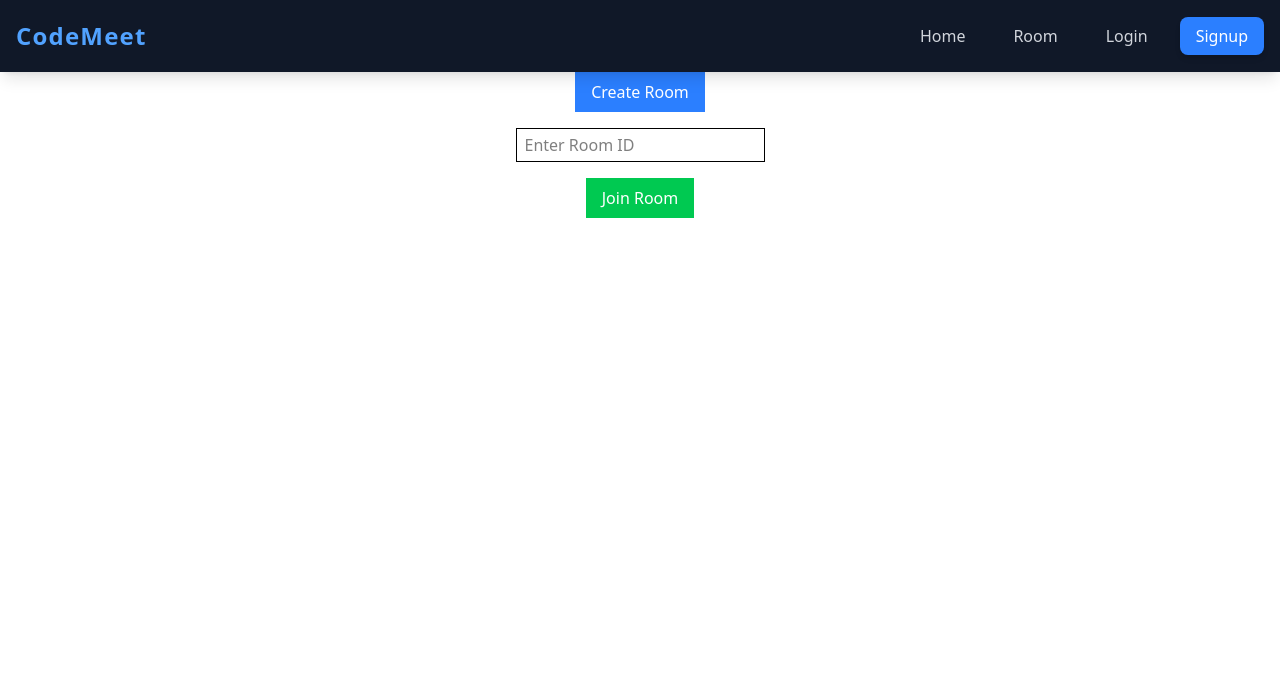
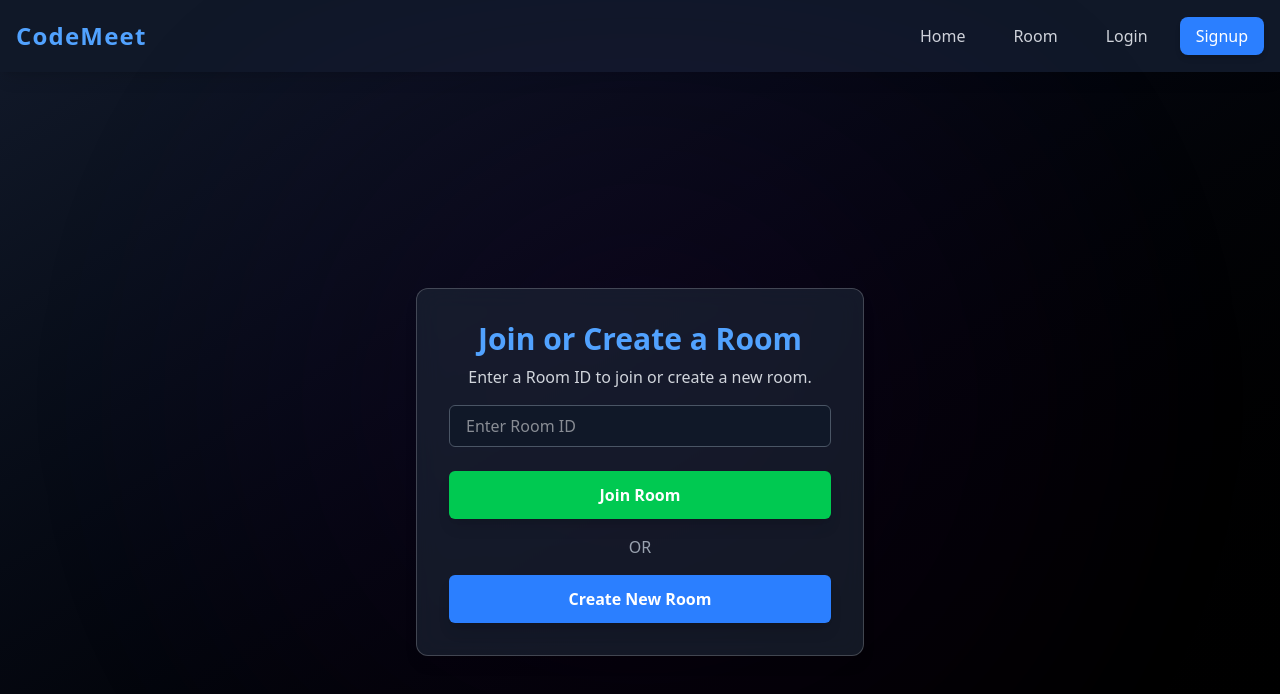
Before and after one commit to eshaanpandey/CodeMeet, a React (Vite) app in the folder client/: page /setup-room in a window 1280 px wide. Shown: the top 694 px of the page. Built offline with nearby package versions, Linux system fonts and the light colour scheme.

Commit message:
update setupRoom

```diff
--- a/client/src/pages/SetupRoom.jsx
+++ b/client/src/pages/SetupRoom.jsx
@@ -1,5 +1,6 @@
 import React, { useState } from "react";
 import { useNavigate } from "react-router-dom";
+import { motion } from "framer-motion";
 
 const SetupRoom = () => {
   const [roomID, setRoomID] = useState("");
@@ -7,12 +8,16 @@ const SetupRoom = () => {
 
   const createRoom = async () => {
     try {
-      const res = await fetch("http://localhost:8080/create-room", {
+      const res = await fetch(
+        "https://codemeet-zzlo.onrender.com/create-room",
+        {
+          //   const res = await fetch("http://localhost:8080/create-room", {
           method: "POST",
           headers: {
             "Content-Type": "application/json",
           },
-      });
+        }
+      );
       const data = await res.json();
 
       if (data.room_id) {
@@ -33,7 +38,10 @@ const SetupRoom = () => {
     }
 
     try {
-      const res = await fetch(`http://localhost:8080/join-room/${roomID}`);
+      const res = await fetch(
+        `https://codemeet-zzlo.onrender.com/join-room/${roomID}`
+      );
+      //   const res = await fetch(`http://localhost:8080/join-room/${roomID}`);
       const data = await res.json();
 
       if (data.error) {
@@ -48,20 +56,57 @@ const SetupRoom = () => {
   };
 
   return (
-    <div className="flex flex-col items-center gap-4">
-      <button onClick={createRoom} className="px-4 py-2 bg-blue-500 text-white">
-        Create Room
-      </button>
-      <input
+    <div className="min-h-screen bg-gradient-to-br from-gray-900 to-black flex flex-col items-center justify-center text-white">
+      {/* Background Glow */}
+      <div className="absolute inset-0 bg-[radial-gradient(circle,_rgba(90,10,150,0.3)_10%,_transparent_80%)] blur-3xl opacity-30"></div>
+
+      {/* Card Container */}
+      <motion.div
+        initial={{ opacity: 0, y: -20 }}
+        animate={{ opacity: 1, y: 0 }}
+        transition={{ duration: 0.6 }}
+        className="w-full max-w-md p-8 bg-gray-800/60 backdrop-blur-md rounded-xl shadow-lg border border-white/20"
+      >
+        <h1 className="text-3xl font-bold text-center text-blue-400">
+          Join or Create a Room
+        </h1>
+        <p className="text-gray-300 text-center mt-2">
+          Enter a Room ID to join or create a new room.
+        </p>
+
+        {/* Input Field */}
+        <motion.input
           type="text"
           placeholder="Enter Room ID"
           value={roomID}
           onChange={(e) => setRoomID(e.target.value)}
-        className="px-2 py-1 border"
+          className="mt-4 w-full px-4 py-2 bg-gray-900 text-white border border-gray-600 rounded-md outline-none focus:ring-2 focus:ring-blue-500 transition"
+          whileFocus={{ scale: 1.05 }}
         />
-      <button onClick={joinRoom} className="px-4 py-2 bg-green-500 text-white">
+
+        {/* Buttons */}
+        <div className="flex flex-col gap-4 mt-6">
+          <motion.button
+            onClick={joinRoom}
+            className="w-full py-3 bg-green-500 text-white font-semibold rounded-md hover:bg-green-600 transition shadow-lg"
+            whileHover={{ scale: 1.05 }}
+            whileTap={{ scale: 0.95 }}
+          >
             Join Room
-      </button>
+          </motion.button>
+
+          <div className="text-center text-gray-400">OR</div>
+
+          <motion.button
+            onClick={createRoom}
+            className="w-full py-3 bg-blue-500 text-white font-semibold rounded-md hover:bg-blue-600 transition shadow-lg"
+            whileHover={{ scale: 1.05 }}
+            whileTap={{ scale: 0.95 }}
+          >
+            Create New Room
+          </motion.button>
+        </div>
+      </motion.div>
     </div>
   );
 };
```
Lines whose indentation alone changed are shown as unchanged.
